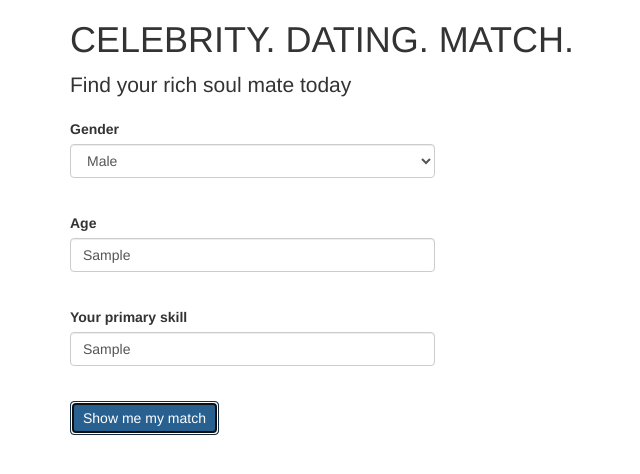
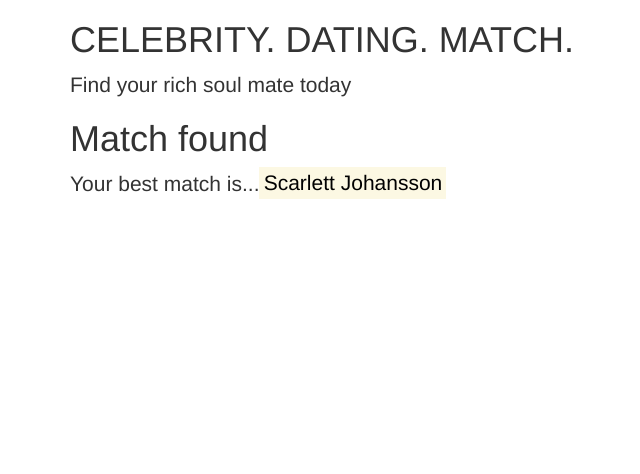
Before and after one commit to hartnelld/celebrity-match, a plain HTML site: page index.html in a window 1280 px wide. Both pictures are taken after typing "Sample", "Sample" into the empty fields and a click on the input "Show me my match". Shown: the whole page, without its empty margins (0-640 px from the left). Drawn offline with nearby package versions, Linux system fonts and the light colour scheme.

Commit message:
add initial site layout without brains.

```diff
--- a/index.html
+++ b/index.html
@@ -37,7 +37,8 @@
         </form>
       </div>
       <div id="results">
-        hihihihihihfidahfaiohf
+        <h1>Match found</h1>
+        <p class="lead">Your best match is...<mark><span class="celebrity-match"></span></mark></p>
       </div>
     </div>
   </body>
--- a/js/scripts.js
+++ b/js/scripts.js
@@ -1,8 +1,27 @@
 $(function() {
   $("#questions form").submit(function(event){
+    // Set variables based on form input
     var gender = $("#inputGender").val();
     var age = $("#inputAge").val();
-    alert(gender);
+    var skill = $("#inputSkill").val();
+
+    // Validate input
+
+    // Identify celebrity
+    if (gender === "Male") {
+      var celebrity = "Scarlett Johansson";
+    } else {
+      var celebrity = "George Clooney";
+    }
+
+    // Add content to celebrity div
+    $(".celebrity-match").text(celebrity);
+
+    // Hide #questions and show #results
+    $("#questions").hide();
+    $("#results").show();
+
+    // Prevent default action when submit event occurs
     event.preventDefault();
   });
 });
```
